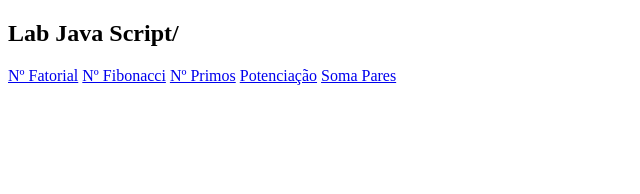
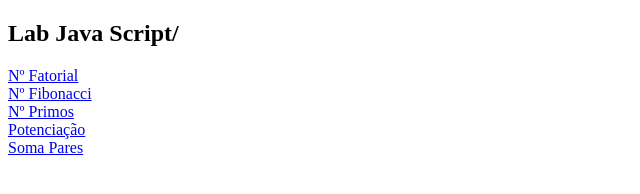
Before and after one commit to rannier99/labgethubq1, a plain HTML site: page index.html in a window 1280 px wide. Shown: the whole page, without its empty margins (0-640 px from the left). Drawn offline with Linux system fonts and the light colour scheme.

Commit message:
Update index.html

```diff
--- a/index.html
+++ b/index.html
@@ -8,11 +8,11 @@
 </head>
 <body>
     <h2>Lab Java Script/</h2>
-    <a href="numerofatorial.html">Nº Fatorial</a>
-    <a href="numerosfibonacci.html">Nº Fibonacci</a>
-    <a href="numerosprimos.html">Nº Primos</a>
-    <a href="potenciacao.html">Potenciação</a>
-    <a href="somapares.html">Soma Pares</a>
+    <a href="numerofatorial.html">Nº Fatorial</a><br>
+    <a href="numerosfibonacci.html">Nº Fibonacci</a><br>
+    <a href="numerosprimos.html">Nº Primos</a><br>
+    <a href="potenciacao.html">Potenciação</a><br>
+    <a href="somapares.html">Soma Pares</a><br>
 
 </body>
 </html>
```
